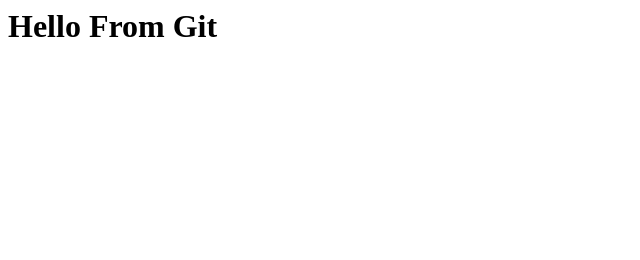
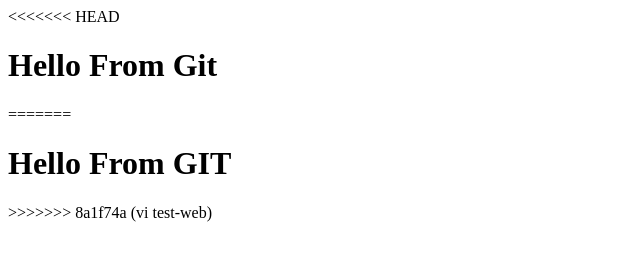
Before and after one commit to kavitha-hub000/test-website, a plain HTML site: page index.html in a window 1280 px wide. Shown: the whole page, without its empty margins (0-640 px from the left). Drawn offline with Linux system fonts and the light colour scheme.

Commit message:
save changes

```diff
--- a/index.html
+++ b/index.html
@@ -1,5 +1,9 @@
 <html>
     <body>
+<<<<<<< HEAD
         <h1>Hello From Git</h1>
+=======
+        <h1>Hello From GIT</h1>
+>>>>>>> 8a1f74a (vi test-web)
     </body>
 </html>
```
